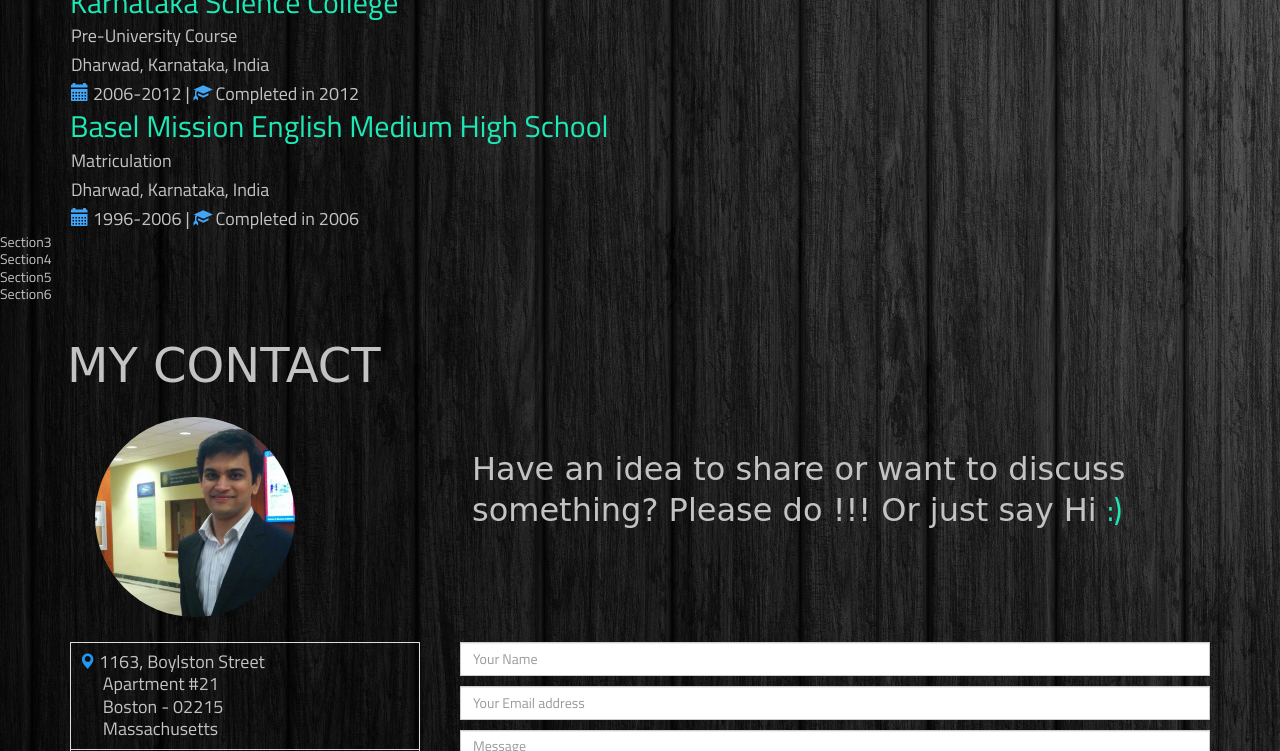
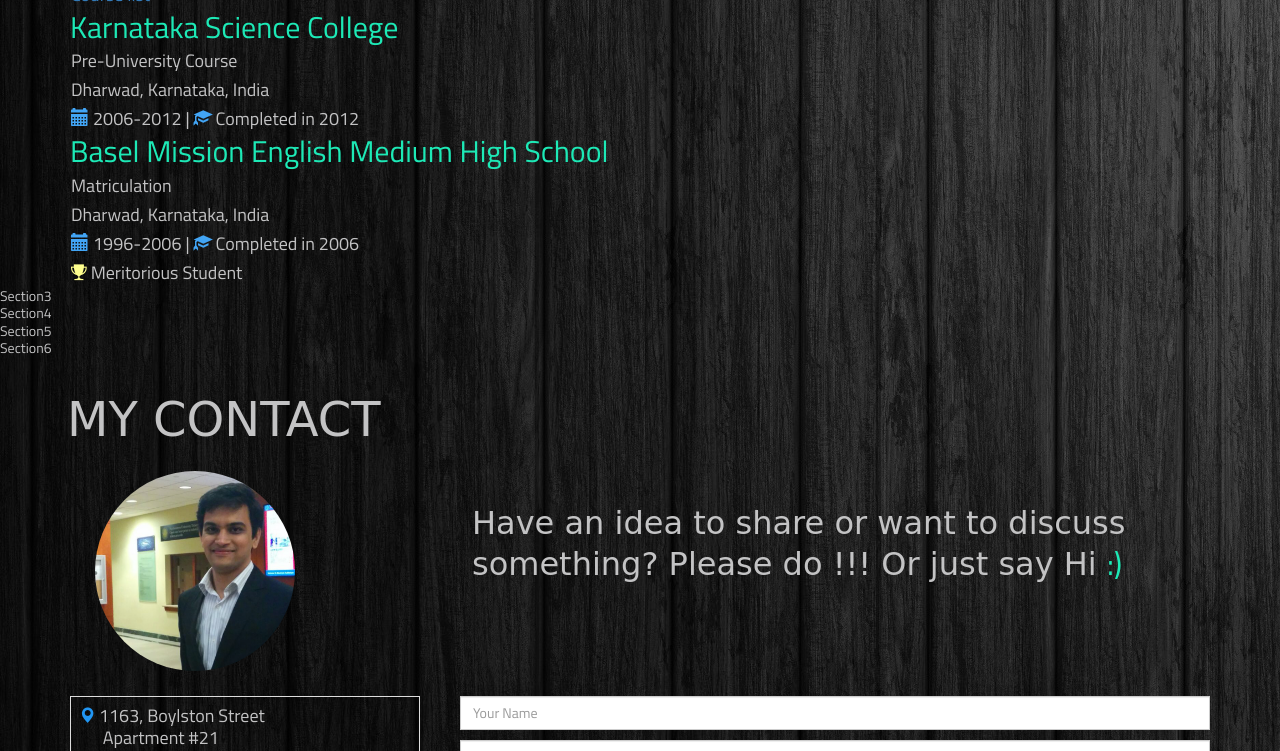
Before and after one commit to vijetb/Experiments, a website: page AngularExperiment/index.html in a window 1280 px wide. Shown: the part 3974-4725 px from the top of the page. Drawn offline with nearby package versions, Linux system fonts and the light colour scheme; some packages are replaced by stand-ins of ours; a script that the page names is missing; a web font is replaced by a local one.

Commit message:
Updated the education page

```diff
--- a/AngularExperiment/css/mycss.css
+++ b/AngularExperiment/css/mycss.css
@@ -125,7 +125,9 @@ body{
     background-color: #ffffff;
     padding:15px;
 }
-
+.edu-trophy{
+    color:#FFFF8D;
+}
 /*SMALL SCREEN*/
 
 .coll-details h2 span{
--- a/AngularExperiment/index.html
+++ b/AngularExperiment/index.html
@@ -10,6 +10,7 @@
     <link href="https://fonts.googleapis.com/css?family=Risque" rel="stylesheet">
     <link href='https://fonts.googleapis.com/css?family=Titillium+Web:400,600,300' rel='stylesheet' type='text/css' />
     <link href="css/animate.min.css" rel="stylesheet">
+    <link href="http://code.ionicframework.com/ionicons/2.0.1/css/ionicons.min.css" rel="stylesheet">
 
     <script   src="https://code.jquery.com/jquery-2.2.4.min.js"   integrity="sha256-BbhdlvQf/xTY9gja0Dq3HiwQF8LaCRTXxZKRutelT44="   crossorigin="anonymous"></script>
     <link href="https://maxcdn.bootstrapcdn.com/bootstrap/3.3.6/css/bootstrap.min.css" rel="stylesheet" integrity="sha384-1q8mTJOASx8j1Au+a5WDVnPi2lkFfwwEAa8hDDdjZlpLegxhjVME1fgjWPGmkzs7" crossorigin="anonymous">
@@ -187,6 +188,7 @@
                             <h4><span>Bachelor of Engineering in Computer Science</span></h4>
                             <h4><span>Hubli, Karnataka, India</span></h4>
                             <h4 class="coll-details-duration"><span class="glyphicon glyphicon-calendar edu-icons"></span> 2008 - 2012 | <span class="glyphicon glyphicon-education edu-icons"></span> Graduated in 2012</h4>
+                            <h4><i class="icon ion-trophy edu-trophy"></i> Silver medalist for academics (CGPA 9.49/ 10)</span></h4>
                             <h4 class="coll-details-duration"><a  data-toggle="collapse" data-target="#bvbCourses"> Course list</a></h4>
                             <div id="bvbCourses" class="collapse">
                                 <ul class="education_courses">
@@ -241,6 +243,8 @@
                             <h4><span>Matriculation</span></h4>
                             <h4><span>Dharwad, Karnataka, India</span></h4>
                             <h4 class="coll-details-duration"><span class="glyphicon glyphicon-calendar edu-icons"></span> 1996-2006 | <span class="glyphicon glyphicon-education edu-icons"></span> Completed in 2006</h4>
+                            <h4><i class="icon ion-trophy edu-trophy"></i> Meritorious Student</span></h4>
+
                         </div>
                     </div>
                 </div>
```
